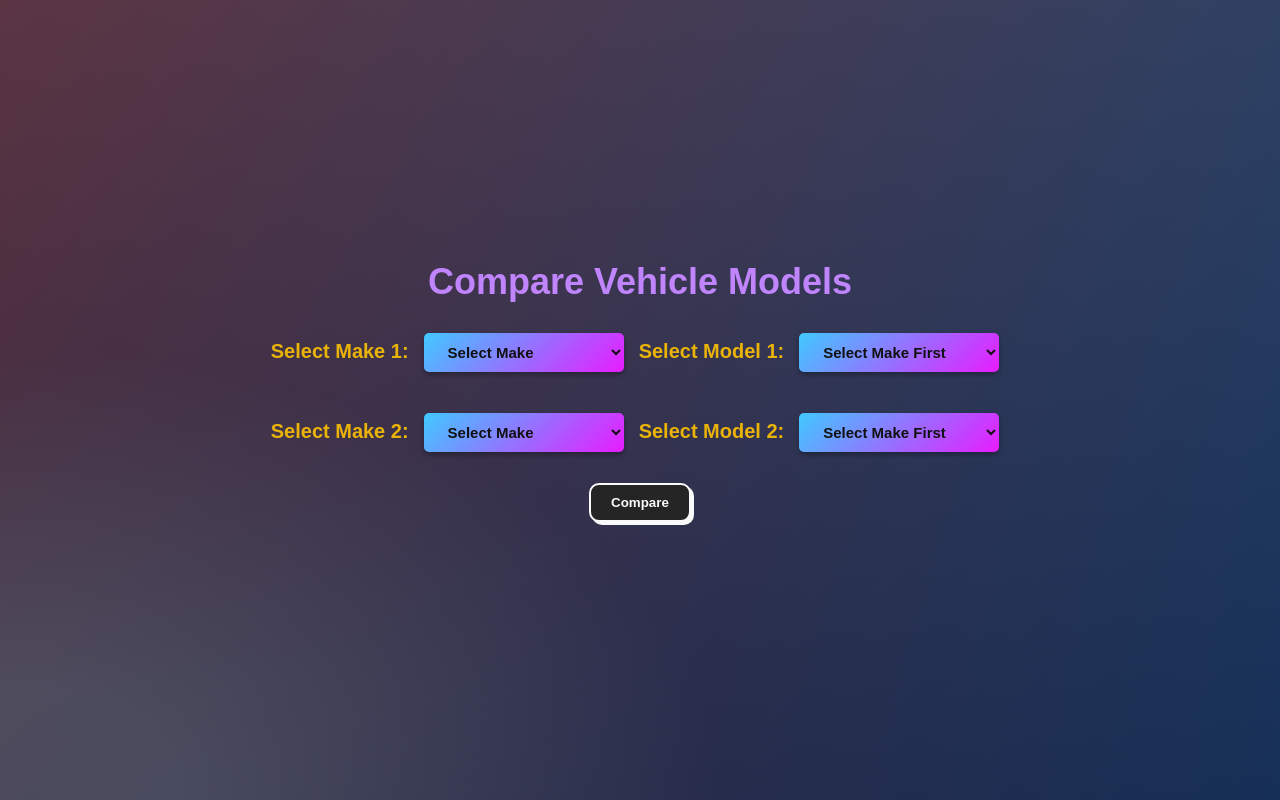
After one commit to Sam-ops09/Sustainable-Mobility-Tracker-Car-Metrics-Calculator, a Flask app: page /compare in a window 1280 px wide. The commit adds this page. Run offline with Flask 3, Linux system fonts and the light colour scheme; parts of the project's set-up code (start-up, migrations or seed data) failed here and were passed over.

Commit message:
compare.html path and page made

```diff
--- a/app.py
+++ b/app.py
@@ -99,5 +99,70 @@ def graph_representation():
     # You can now pass fuel_consumption_data and makes_list to the template
     return render_template('graph.html', fuel_consumption_data=fuel_consumption_data, makes=makes_list, selected_make=selected_make)
 
+# Define a function to read the available models from the CSV file
+def get_available_models():
+    available_models = set()  # Use a set to ensure unique model names
+
+    with open('FuelConsumption.csv', 'r') as csv_file:
+        reader = csv.DictReader(csv_file)
+        for row in reader:
+            available_models.add(row['MODEL'])
+
+    return sorted(list(available_models))  # Sort the models alphabetically
+
+# Modify the get_unique_makes function to also get models
+def get_unique_makes():
+    makes_and_models = {}
+    with open('FuelConsumption.csv', 'r') as csv_file:
+        reader = csv.DictReader(csv_file)
+        for row in reader:
+            make = row['MAKE']
+            model = row['MODEL']
+            if make not in makes_and_models:
+                makes_and_models[make] = [model]
+            else:
+                makes_and_models[make].append(model)
+    return makes_and_models
+
+# Function to get model specifications based on make and model
+def get_model_specs(make, model):
+    specs = {}  # Initialize an empty dictionary to store model specifications
+
+    # Open and read the CSV file
+    with open('FuelConsumption.csv', 'r') as csv_file:
+        reader = csv.DictReader(csv_file)
+        for row in reader:
+            if row['MAKE'] == make and row['MODEL'] == model:
+                # Assign the specifications to the dictionary
+                specs['Make'] = row['MAKE']
+                specs['Model'] = row['MODEL']
+                specs['Fuel Consumption Comb (L/100 km)'] = row['FUELCONSUMPTION_COMB']
+                specs['CO2 Emissions (g/km)'] = row['CO2EMISSIONS']
+                specs['Engine Size (L)'] = row['ENGINESIZE']
+                specs['Cylinders'] = row['CYLINDERS']
+                specs['Vehicle Class'] = row['VEHICLECLASS']
+                specs['Transmission'] = row['TRANSMISSION']
+
+    return specs
+
+# Modify the /compare route
+@app.route('/compare', methods=['GET', 'POST'])
+def compare():
+    makes_and_models = get_unique_makes()
+
+    if request.method == 'POST':
+        make1 = request.form.get('make1')
+        model1 = request.form.get('model1')
+        make2 = request.form.get('make2')
+        model2 = request.form.get('model2')
+
+        specs1 = get_model_specs(make1, model1)
+        specs2 = get_model_specs(make2, model2)
+
+        return render_template('compare.html', makes_and_models=makes_and_models, specs1=specs1, specs2=specs2)
+
+    return render_template('compare.html', makes_and_models=makes_and_models)
+
+
 if __name__ == "__main__":
     app.run(debug=True)
--- /dev/null
+++ b/static/css/compare.css
@@ -0,0 +1,106 @@
+/* compare.css */
+
+html {
+    width: 100%;
+    height: 100%;
+    overflow: hidden;
+    display: flex;
+    justify-content: center;
+    align-items: center;
+}
+
+body {
+    font-family: 'Nathanos', sans-serif;
+    max-width: 1000px;
+    font-size: 18px;
+    margin: 0 auto;
+    padding: 30px;
+    background-color: #331952;
+    color: #ccc;
+    background: -moz-radial-gradient(0% 100%, ellipse cover, rgba(104,128,138,.4) 10%,rgba(138,114,76,0) 40%),-moz-linear-gradient(top,  rgba(57,173,219,.25) 0%, rgba(42,60,87,.4) 100%), -moz-linear-gradient(-45deg,  #670d10 0%, #092756 100%);
+    background: -webkit-radial-gradient(0% 100%, ellipse cover, rgba(104,128,138,.4) 10%,rgba(138,114,76,0) 40%), -webkit-linear-gradient(top,  rgba(57,173,219,.25) 0%,rgba(42,60,87,.4) 100%), -webkit-linear-gradient(-45deg,  #670d10 0%,#092756 100%);
+    background: -o-radial-gradient(0% 100%, ellipse cover, rgba(104,128,138,.4) 10%,rgba(138,114,76,0) 40%), -o-linear-gradient(top,  rgba(57,173,219,.25) 0%,rgba(42,60,87,.4) 100%), -o-linear-gradient(-45deg,  #670d10 0%,#092756 100%);
+    background: -ms-radial-gradient(0% 100%, ellipse cover, rgba(104,128,138,.4) 10%,rgba(138,114,76,0) 40%), -ms-linear-gradient(top,  rgba(57,173,219,.25) 0%,rgba(42,60,87,.4) 100%), -ms-linear-gradient(-45deg,  #670d10 0%,#092756 100%);
+    background: -webkit-radial-gradient(0% 100%, ellipse cover, rgba(104,128,138,.4) 10%,rgba(138,114,76,0) 40%), linear-gradient(to bottom,  rgba(57,173,219,.25) 0%,rgba(42,60,87,.4) 100%), linear-gradient(135deg,  #670d10 0%,#092756 100%);
+    filter: progid:DXImageTransform.Microsoft.gradient( startColorstr='#3E1D6D', endColorstr='#092756',GradientType=1 );
+}
+
+h1 {
+    text-align: center;
+    margin-bottom: 20px;
+    color: rgb(192, 132, 252);
+}
+
+h2 {
+    text-align: center;
+    margin-bottom: 20px;
+    color: rgb(192, 132, 252);
+}
+
+li {
+    /* list-style-type: none; */
+    margin-bottom: 5px;
+    /* text-align: center; */
+    color: rgb(192, 132, 252);
+}
+
+label {
+    color: rgb(234, 179, 8);
+    font-weight: 700;
+    font-size: 20px;
+}
+
+.compare-button {
+    display: block; /* Ensure it takes full width of the parent container */
+    margin: 0 auto; /* Center horizontally within the parent container */
+}
+
+input {
+    text-align: center;
+    margin-top: 20px;
+}
+
+input {
+    font-weight: bold;
+    display: inline-block;
+    color: #FAFAFA;
+    background: #252525;
+    border-radius: 10px;
+    padding: 10px 20px;
+    border: 2px solid #FAFAFA;
+    cursor: pointer;
+    text-decoration: none;
+    box-shadow: 3px 3px #fafafa;
+}
+
+input:active {
+    box-shadow: none;
+    transform: translate(3px, 3px);
+}
+
+form select {
+    background: linear-gradient(-45deg, #e81cff 0%, #40c9ff 100%);
+    color: #111;
+    border: none;
+    border-radius: 5px;
+    padding: 10px 20px;
+    cursor: pointer;
+    font-size: 15px;
+    font-weight: bold;
+    transition: background-color 0.3s ease;
+    box-shadow: 0px 3px 5px rgba(0, 0, 0, 0.3);
+    text-decoration: none;
+    margin: 10px;
+    width: 200px;
+}
+
+.centered-container {
+    display: flex;
+    justify-content: center;
+    align-items: center;
+    height: 100%;
+}
+
+option {
+    background-color: #4169E1;
+}
--- /dev/null
+++ b/templates/compare.html
@@ -0,0 +1,99 @@
+<!DOCTYPE html>
+<html>
+
+<head>
+    <title>Comparison Page</title>
+    <link href='https://fonts.googleapis.com/css?family=Pacifico' rel='stylesheet' type='text/css'>
+    <link href='https://fonts.googleapis.com/css?family=Arimo' rel='stylesheet' type='text/css'>
+    <link href='https://fonts.googleapis.com/css?family=Hind:300' rel='stylesheet' type='text/css'>
+    <link rel="stylesheet" href="{{ url_for('static', filename='css/compare.css') }}">
+
+    <script>
+        // JavaScript function to populate model dropdown based on the selected make
+        function populateModels(makeSelect, modelSelect) {
+            var selectedMake = makeSelect.value;
+            var models = {{ makes_and_models|tojson|safe }};
+            var modelOptions = models[selectedMake] || [];
+
+            // Clear existing options
+            while (modelSelect.options.length > 0) {
+                modelSelect.remove(0);
+            }
+
+            // Add new options
+            for (var i = 0; i < modelOptions.length; i++) {
+                var option = document.createElement("option");
+                option.text = modelOptions[i];
+                option.value = modelOptions[i];
+                modelSelect.add(option);
+            }
+        }
+    </script>
+</head>
+
+<body>
+    <h1>Compare Vehicle Models</h1>
+    <form method="POST" action="/compare">
+        <label for="make1">Select Make 1:</label>
+        <select id="make1" name="make1" onchange="populateModels(this, document.getElementById('model1'));">
+            <option value="" disabled selected>Select Make</option>
+            {% for make in makes_and_models %}
+                <option value="{{ make }}">{{ make }}</option>
+            {% endfor %}
+        </select>
+        <label for="model1">Select Model 1:</label>
+        <select id="model1" name="model1" >
+            <option value="" disabled selected>Select Make First</option>
+        </select>
+
+        <br><br>
+
+        <label for="make2">Select Make 2:</label>
+        <select id="make2" name="make2" onchange="populateModels(this, document.getElementById('model2'));">
+            <option value="" disabled selected>Select Make</option>
+            {% for make in makes_and_models %}
+                <option value="{{ make }}">{{ make }}</option>
+            {% endfor %}
+        </select>
+        <label for="model2">Select Model 2:</label>
+        <select id="model2" name="model2" >
+            <option value="" disabled selected>Select Make First</option>
+        </select>
+
+        <br><br>
+        <input type="submit" value="Compare" class="compare-button">
+    </form>
+
+    <br><br>
+
+    <!-- Display the specs for selected models -->
+    {% if specs1 %}
+    <h2>Model 1 Specs:</h2>
+    <ul>
+        <li>Make: {{ specs1['Make'] }}</li>
+        <li>Model: {{ specs1['Model'] }}</li>
+        <li>Fuel Consumption Comb (L/100 km): {{ specs1['Fuel Consumption Comb (L/100 km)'] }}</li>
+        <li>CO2 Emissions (g/km): {{ specs1['CO2 Emissions (g/km)'] }}</li>
+        <li>Engine Size (L): {{ specs1['Engine Size (L)'] }}</li>
+        <li>Cylinders: {{ specs1['Cylinders'] }}</li>
+        <li>Vehicle Class: {{ specs1['Vehicle Class'] }}</li>
+        <li>Transmission: {{ specs1['Transmission'] }}</li>
+    </ul>
+    {% endif %}
+
+    {% if specs2 %}
+    <h2>Model 2 Specs:</h2>
+    <ul>
+        <li>Make: {{ specs2['Make'] }}</li>
+        <li>Model: {{ specs2['Model'] }}</li>
+        <li>Fuel Consumption Comb (L/100 km): {{ specs2['Fuel Consumption Comb (L/100 km)'] }}</li>
+        <li>CO2 Emissions (g/km): {{ specs2['CO2 Emissions (g/km)'] }}</li>
+        <li>Engine Size (L): {{ specs2['Engine Size (L)'] }}</li>
+        <li>Cylinders: {{ specs2['Cylinders'] }}</li>
+        <li>Vehicle Class: {{ specs2['Vehicle Class'] }}</li>
+        <li>Transmission: {{ specs2['Transmission'] }}</li>
+    </ul>
+    {% endif %}
+</body>
+
+</html>
```
Also changed, not shown: BLACKBOX_README.md (deleted, +0 -55 lines), templates/index.html (+16 -5 lines).
